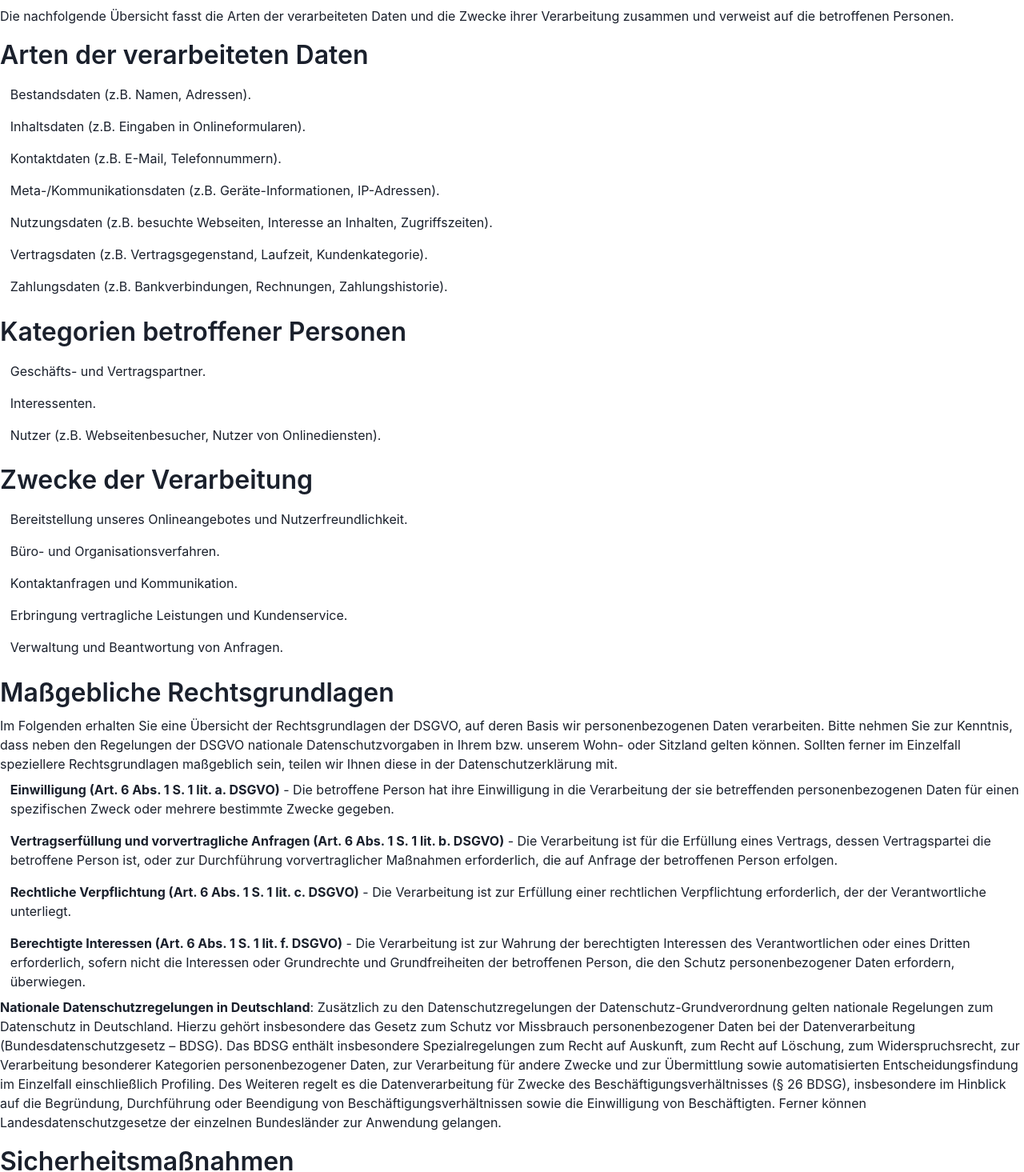
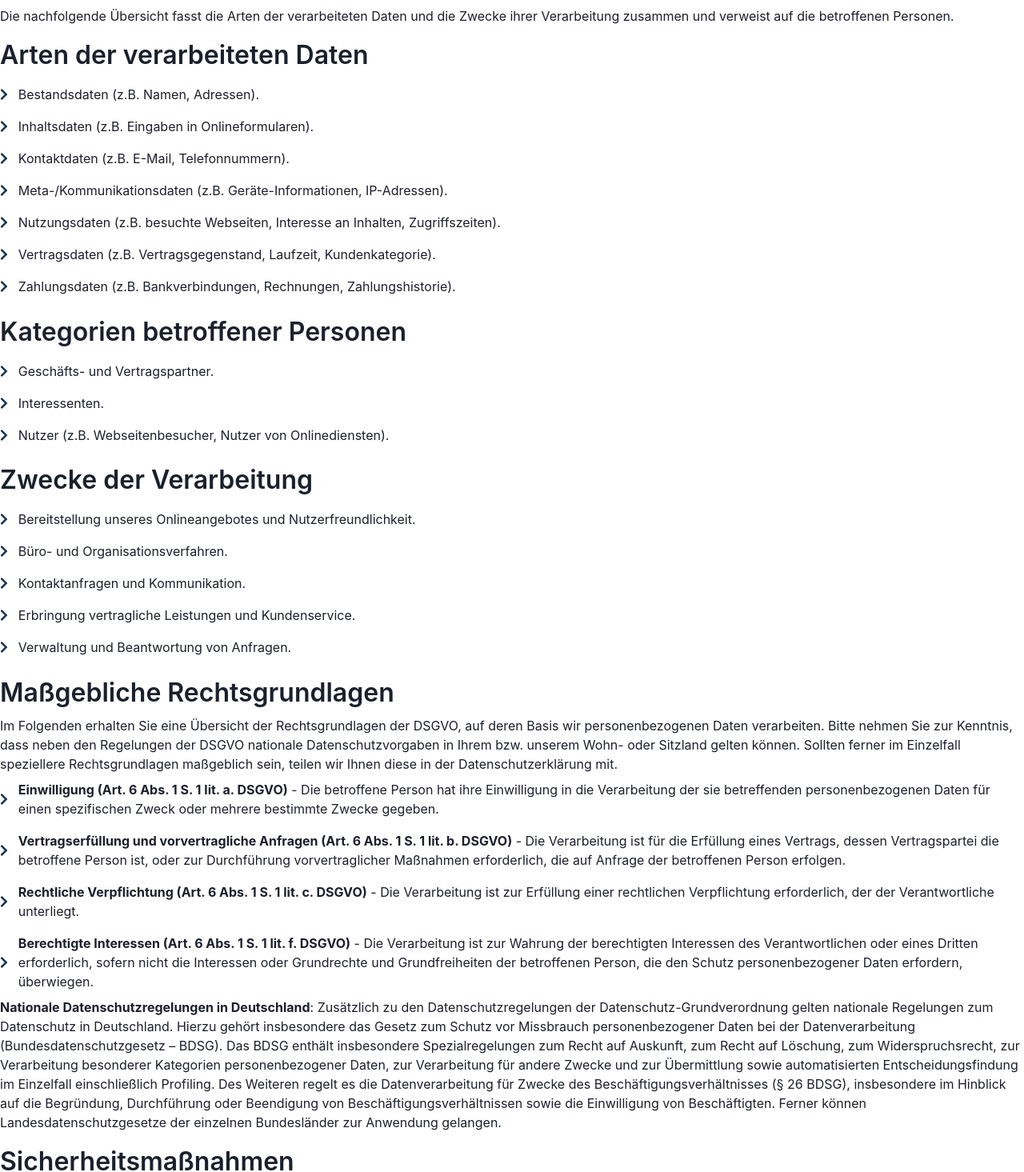
Before and after one commit to antonykamp/antonykampde, a Next.js app: page /datenschutz in a window 1280 px wide. Shown: the part 1316-2781 px from the top of the page at 80% size. Built offline with nearby package versions, Linux system fonts and the light colour scheme.

Commit message:
use faChevronRight

```diff
--- a/pages/datenschutz.tsx
+++ b/pages/datenschutz.tsx
@@ -1,6 +1,7 @@
 import Layout from "../components/Layout";
 import Link from "next/link";
 import { FontAwesomeIcon } from "@fortawesome/react-fontawesome";
+import { faChevronRight } from "@fortawesome/free-solid-svg-icons"
 import style from "./datenschutz.module.css";
 import utilStyle from "../styles/legalUtils.module.css";
 import Head from "next/head";
@@ -53,7 +54,7 @@ export default function Datenschutz() {
                 <div className={style.listRow}>
                   <div className={style.listIcon}>
                     <FontAwesomeIcon
-                      icon={["fas", "chevron-right"]}
+                      icon={faChevronRight}
                       color="#153351"
                     />
                   </div>
@@ -95,7 +96,7 @@ export default function Datenschutz() {
             <div className={style.listRow}>
               <div className={style.listIcon}>
                 <FontAwesomeIcon
-                  icon={["fas", "chevron-right"]}
+                  icon={faChevronRight}
                   color="#153351"
                 />
               </div>
@@ -104,7 +105,7 @@ export default function Datenschutz() {
             <div className={style.listRow}>
               <div className={style.listIcon}>
                 <FontAwesomeIcon
-                  icon={["fas", "chevron-right"]}
+                  icon={faChevronRight}
                   color="#153351"
                 />
               </div>
@@ -113,7 +114,7 @@ export default function Datenschutz() {
             <div className={style.listRow}>
               <div className={style.listIcon}>
                 <FontAwesomeIcon
-                  icon={["fas", "chevron-right"]}
+                  icon={faChevronRight}
                   color="#153351"
                 />
               </div>
@@ -122,7 +123,7 @@ export default function Datenschutz() {
             <div className={style.listRow}>
               <div className={style.listIcon}>
                 <FontAwesomeIcon
-                  icon={["fas", "chevron-right"]}
+                  icon={faChevronRight}
                   color="#153351"
                 />
               </div>
@@ -132,7 +133,7 @@ export default function Datenschutz() {
             <div className={style.listRow}>
               <div className={style.listIcon}>
                 <FontAwesomeIcon
-                  icon={["fas", "chevron-right"]}
+                  icon={faChevronRight}
                   color="#153351"
                 />
               </div>
@@ -142,7 +143,7 @@ export default function Datenschutz() {
             <div className={style.listRow}>
               <div className={style.listIcon}>
                 <FontAwesomeIcon
-                  icon={["fas", "chevron-right"]}
+                  icon={faChevronRight}
                   color="#153351"
                 />
               </div>
@@ -152,7 +153,7 @@ export default function Datenschutz() {
             <div className={style.listRow}>
               <div className={style.listIcon}>
                 <FontAwesomeIcon
-                  icon={["fas", "chevron-right"]}
+                  icon={faChevronRight}
                   color="#153351"
                 />
               </div>
@@ -168,7 +169,7 @@ export default function Datenschutz() {
             <div className={style.listRow}>
               <div className={style.listIcon}>
                 <FontAwesomeIcon
-                  icon={["fas", "chevron-right"]}
+                  icon={faChevronRight}
                   color="#153351"
                 />
               </div>
@@ -177,7 +178,7 @@ export default function Datenschutz() {
             <div className={style.listRow}>
               <div className={style.listIcon}>
                 <FontAwesomeIcon
-                  icon={["fas", "chevron-right"]}
+                  icon={faChevronRight}
                   color="#153351"
                 />
               </div>
@@ -186,7 +187,7 @@ export default function Datenschutz() {
             <div className={style.listRow}>
               <div className={style.listIcon}>
                 <FontAwesomeIcon
-                  icon={["fas", "chevron-right"]}
+                  icon={faChevronRight}
                   color="#153351"
                 />
               </div>
@@ -199,7 +200,7 @@ export default function Datenschutz() {
             <div className={style.listRow}>
               <div className={style.listIcon}>
                 <FontAwesomeIcon
-                  icon={["fas", "chevron-right"]}
+                  icon={faChevronRight}
                   color="#153351"
                 />
               </div>
@@ -208,7 +209,7 @@ export default function Datenschutz() {
             <div className={style.listRow}>
               <div className={style.listIcon}>
                 <FontAwesomeIcon
-                  icon={["fas", "chevron-right"]}
+                  icon={faChevronRight}
                   color="#153351"
                 />
               </div>
@@ -217,7 +218,7 @@ export default function Datenschutz() {
             <div className={style.listRow}>
               <div className={style.listIcon}>
                 <FontAwesomeIcon
-                  icon={["fas", "chevron-right"]}
+                  icon={faChevronRight}
                   color="#153351"
                 />
               </div>
@@ -226,7 +227,7 @@ export default function Datenschutz() {
             <div className={style.listRow}>
               <div className={style.listIcon}>
                 <FontAwesomeIcon
-                  icon={["fas", "chevron-right"]}
+                  icon={faChevronRight}
                   color="#153351"
                 />
               </div>
@@ -235,7 +236,7 @@ export default function Datenschutz() {
             <div className={style.listRow}>
               <div className={style.listIcon}>
                 <FontAwesomeIcon
-                  icon={["fas", "chevron-right"]}
+                  icon={faChevronRight}
                   color="#153351"
                 />
               </div>
@@ -259,7 +260,7 @@ export default function Datenschutz() {
             <div className={style.listRow}>
               <div className={style.listIcon}>
                 <FontAwesomeIcon
-                  icon={["fas", "chevron-right"]}
+                  icon={faChevronRight}
                   color="#153351"
                 />
               </div>
@@ -273,7 +274,7 @@ export default function Datenschutz() {
             <div className={style.listRow}>
               <div className={style.listIcon}>
                 <FontAwesomeIcon
-                  icon={["fas", "chevron-right"]}
+                  icon={faChevronRight}
                   color="#153351"
                 />
               </div>
@@ -291,7 +292,7 @@ export default function Datenschutz() {
             <div className={style.listRow}>
               <div className={style.listIcon}>
                 <FontAwesomeIcon
-                  icon={["fas", "chevron-right"]}
+                  icon={faChevronRight}
                   color="#153351"
                 />
               </div>
@@ -306,7 +307,7 @@ export default function Datenschutz() {
             <div className={style.listRow}>
               <div className={style.listIcon}>
                 <FontAwesomeIcon
-                  icon={["fas", "chevron-right"]}
+                  icon={faChevronRight}
                   color="#153351"
                 />
               </div>
@@ -446,7 +447,7 @@ export default function Datenschutz() {
             <div className={style.listRow}>
               <div className={style.listIcon}>
                 <FontAwesomeIcon
-                  icon={["fas", "chevron-right"]}
+                  icon={faChevronRight}
                   color="#153351"
                 />
               </div>
@@ -462,7 +463,7 @@ export default function Datenschutz() {
             <div className={style.listRow}>
               <div className={style.listIcon}>
                 <FontAwesomeIcon
-                  icon={["fas", "chevron-right"]}
+                  icon={faChevronRight}
                   color="#153351"
                 />
               </div>
@@ -479,7 +480,7 @@ export default function Datenschutz() {
             <div className={style.listRow}>
               <div className={style.listIcon}>
                 <FontAwesomeIcon
-                  icon={["fas", "chevron-right"]}
+                  icon={faChevronRight}
                   color="#153351"
                 />
               </div>
@@ -491,7 +492,7 @@ export default function Datenschutz() {
             <div className={style.listRow}>
               <div className={style.listIcon}>
                 <FontAwesomeIcon
-                  icon={["fas", "chevron-right"]}
+                  icon={faChevronRight}
                   color="#153351"
                 />
               </div>
@@ -507,7 +508,7 @@ export default function Datenschutz() {
             <div className={style.listRow}>
               <div className={style.listIcon}>
                 <FontAwesomeIcon
-                  icon={["fas", "chevron-right"]}
+                  icon={faChevronRight}
                   color="#153351"
                 />
               </div>
@@ -524,7 +525,7 @@ export default function Datenschutz() {
             <div className={style.listRow}>
               <div className={style.listIcon}>
                 <FontAwesomeIcon
-                  icon={["fas", "chevron-right"]}
+                  icon={faChevronRight}
                   color="#153351"
                 />
               </div>
@@ -622,7 +623,7 @@ export default function Datenschutz() {
             <div className={style.listRow}>
               <div className={style.listIcon}>
                 <FontAwesomeIcon
-                  icon={["fas", "chevron-right"]}
+                  icon={faChevronRight}
                   color="#153351"
                 />
               </div>
@@ -636,7 +637,7 @@ export default function Datenschutz() {
             <div className={style.listRow}>
               <div className={style.listIcon}>
                 <FontAwesomeIcon
-                  icon={["fas", "chevron-right"]}
+                  icon={faChevronRight}
                   color="#153351"
                 />
               </div>
@@ -648,7 +649,7 @@ export default function Datenschutz() {
             <div className={style.listRow}>
               <div className={style.listIcon}>
                 <FontAwesomeIcon
-                  icon={["fas", "chevron-right"]}
+                  icon={faChevronRight}
                   color="#153351"
                 />
               </div>
@@ -712,7 +713,7 @@ export default function Datenschutz() {
             <div className={style.listRow}>
               <div className={style.listIcon}>
                 <FontAwesomeIcon
-                  icon={["fas", "chevron-right"]}
+                  icon={faChevronRight}
                   color="#153351"
                 />
               </div>
@@ -727,7 +728,7 @@ export default function Datenschutz() {
             <div className={style.listRow}>
               <div className={style.listIcon}>
                 <FontAwesomeIcon
-                  icon={["fas", "chevron-right"]}
+                  icon={faChevronRight}
                   color="#153351"
                 />
               </div>
@@ -739,7 +740,7 @@ export default function Datenschutz() {
             <div className={style.listRow}>
               <div className={style.listIcon}>
                 <FontAwesomeIcon
-                  icon={["fas", "chevron-right"]}
+                  icon={faChevronRight}
                   color="#153351"
                 />
               </div>
@@ -753,7 +754,7 @@ export default function Datenschutz() {
             <div className={style.listRow}>
               <div className={style.listIcon}>
                 <FontAwesomeIcon
-                  icon={["fas", "chevron-right"]}
+                  icon={faChevronRight}
                   color="#153351"
                 />
               </div>
@@ -810,7 +811,7 @@ export default function Datenschutz() {
             <div className={style.listRow}>
               <div className={style.listIcon}>
                 <FontAwesomeIcon
-                  icon={["fas", "chevron-right"]}
+                  icon={faChevronRight}
                   color="#153351"
                 />
               </div>
@@ -825,7 +826,7 @@ export default function Datenschutz() {
             <div className={style.listRow}>
               <div className={style.listIcon}>
                 <FontAwesomeIcon
-                  icon={["fas", "chevron-right"]}
+                  icon={faChevronRight}
                   color="#153351"
                 />
               </div>
@@ -837,7 +838,7 @@ export default function Datenschutz() {
             <div className={style.listRow}>
               <div className={style.listIcon}>
                 <FontAwesomeIcon
-                  icon={["fas", "chevron-right"]}
+                  icon={faChevronRight}
                   color="#153351"
                 />
               </div>
@@ -849,7 +850,7 @@ export default function Datenschutz() {
             <div className={style.listRow}>
               <div className={style.listIcon}>
                 <FontAwesomeIcon
-                  icon={["fas", "chevron-right"]}
+                  icon={faChevronRight}
                   color="#153351"
                 />
               </div>
@@ -921,7 +922,7 @@ export default function Datenschutz() {
             <div className={style.listRow}>
               <div className={style.listIcon}>
                 <FontAwesomeIcon
-                  icon={["fas", "chevron-right"]}
+                  icon={faChevronRight}
                   color="#153351"
                 />
               </div>
@@ -945,7 +946,7 @@ export default function Datenschutz() {
             <div className={style.listRow}>
               <div className={style.listIcon}>
                 <FontAwesomeIcon
-                  icon={["fas", "chevron-right"]}
+                  icon={faChevronRight}
                   color="#153351"
                 />
               </div>
@@ -957,7 +958,7 @@ export default function Datenschutz() {
             <div className={style.listRow}>
               <div className={style.listIcon}>
                 <FontAwesomeIcon
-                  icon={["fas", "chevron-right"]}
+                  icon={faChevronRight}
                   color="#153351"
                 />
               </div>
@@ -972,7 +973,7 @@ export default function Datenschutz() {
             <div className={style.listRow}>
               <div className={style.listIcon}>
                 <FontAwesomeIcon
-                  icon={["fas", "chevron-right"]}
+                  icon={faChevronRight}
                   color="#153351"
                 />
               </div>
@@ -986,7 +987,7 @@ export default function Datenschutz() {
             <div className={style.listRow}>
               <div className={style.listIcon}>
                 <FontAwesomeIcon
-                  icon={["fas", "chevron-right"]}
+                  icon={faChevronRight}
                   color="#153351"
                 />
               </div>
@@ -1003,7 +1004,7 @@ export default function Datenschutz() {
             <div className={style.listRow}>
               <div className={style.listIcon}>
                 <FontAwesomeIcon
-                  icon={["fas", "chevron-right"]}
+                  icon={faChevronRight}
                   color="#153351"
                 />
               </div>
@@ -1018,7 +1019,7 @@ export default function Datenschutz() {
             <div className={style.listRow}>
               <div className={style.listIcon}>
                 <FontAwesomeIcon
-                  icon={["fas", "chevron-right"]}
+                  icon={faChevronRight}
                   color="#153351"
                 />
               </div>
@@ -1050,7 +1051,7 @@ export default function Datenschutz() {
             <div className={style.listRow}>
               <div className={style.listIcon}>
                 <FontAwesomeIcon
-                  icon={["fas", "chevron-right"]}
+                  icon={faChevronRight}
                   color="#153351"
                 />
               </div>
@@ -1072,7 +1073,7 @@ export default function Datenschutz() {
             <div className={style.listRow}>
               <div className={style.listIcon}>
                 <FontAwesomeIcon
-                  icon={["fas", "chevron-right"]}
+                  icon={faChevronRight}
                   color="#153351"
                 />
               </div>
@@ -1087,7 +1088,7 @@ export default function Datenschutz() {
             <div className={style.listRow}>
               <div className={style.listIcon}>
                 <FontAwesomeIcon
-                  icon={["fas", "chevron-right"]}
+                  icon={faChevronRight}
                   color="#153351"
                 />
               </div>
--- a/pages/index.tsx
+++ b/pages/index.tsx
@@ -12,6 +12,7 @@ import { AwardBox, AwardItem } from "../components/AwardBox";
 import { getAwardData } from "../lib/GetAwardData";
 import style from "./index.module.css";
 import utilStyle from "../styles/utils.module.css";
+import { faChevronRight } from "@fortawesome/free-solid-svg-icons"
 
 import Head from "next/head";
 export default function Home({
@@ -79,7 +80,7 @@ export default function Home({
                 <div className={style.itemIcon}>
                   <FontAwesomeIcon
                     size="2x"
-                    icon={["fas", "chevron-right"]}
+                    icon={faChevronRight}
                     color="#153351"
                   />
                 </div>
@@ -103,7 +104,7 @@ export default function Home({
                 <div className={style.itemIcon}>
                   <FontAwesomeIcon
                     size="2x"
-                    icon={["fas", "chevron-right"]}
+                    icon={faChevronRight}
                     color="#153351"
                   />
                 </div>
```
